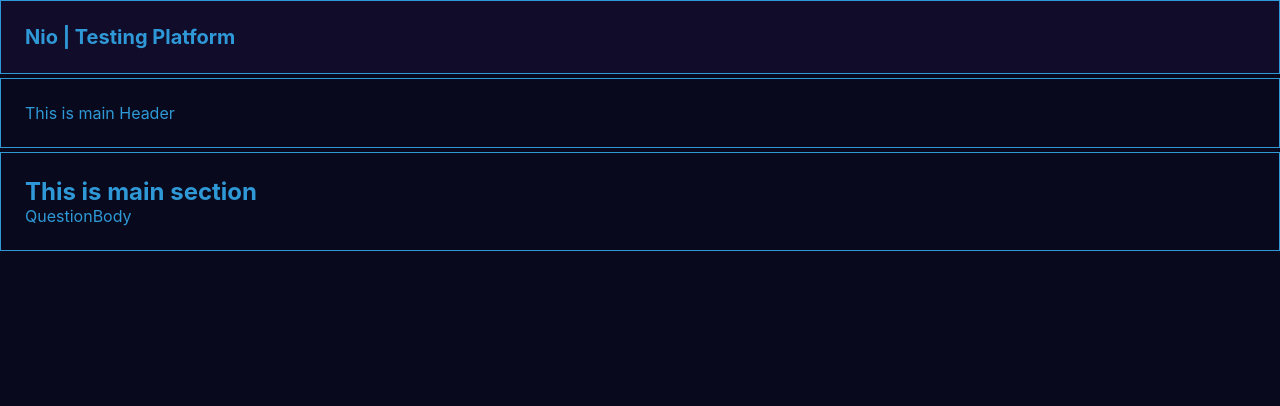
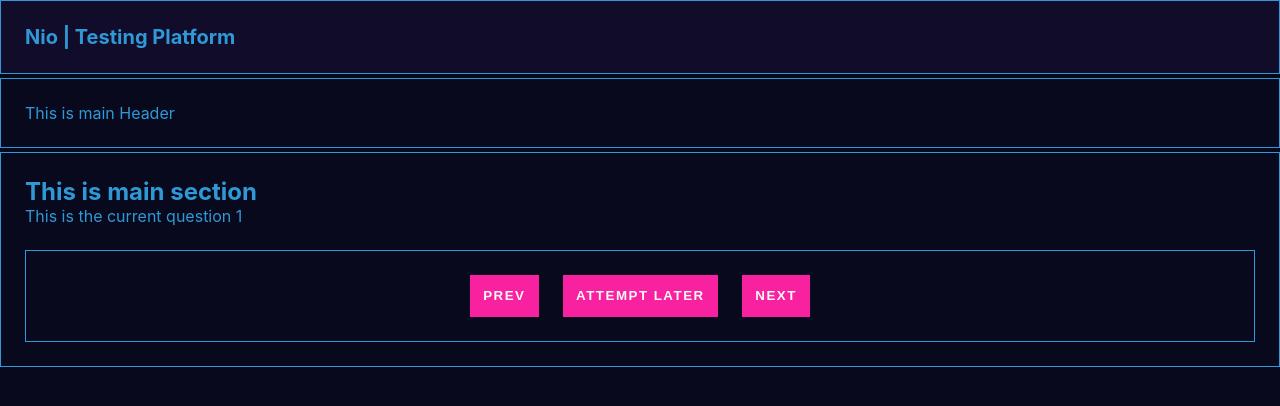
Before and after one commit to booi-dev/test-platform, a React (Create React App) app: page / in a window 1280 px wide. Shown: the top 406 px of the page. Built offline with nearby package versions, Linux system fonts and the light colour scheme.

Commit message:
Create main components

```diff
--- a/src/App.css
+++ b/src/App.css
@@ -61,6 +61,11 @@
   --border-8: 8px;
   --border-10: 10px;
   --border-12: 12px;
+
+  --app-space-sm: 0.5em;
+  --app-space-md: 1em;
+  --app-space-lg: 1.5em;
+  --app-space-2lg: 2em;
 
   --stroke-primary-clr: #2f99d7;
 
--- a/src/components/QuestionBody.js
+++ /dev/null
@@ -1,9 +0,0 @@
-import React from 'react'
-
-function QuestionBody() {
-    return (
-        <div>QuestionBody</div>
-    )
-}
-
-export default QuestionBody
--- /dev/null
+++ b/src/components/actions/ActionsContainer.js
@@ -0,0 +1,17 @@
+import React from 'react';
+import './styles/actions-container.css'
+
+function ActionsContainer(props) {
+
+    const { handleNextQuestion } = props;
+
+    return (
+        <div className='actions-container'>
+            <button className='actions-container__btn' onClick={handleNextQuestion}>PREV</button>
+            <button className='actions-container__btn' >ATTEMPT LATER</button>
+            <button className='actions-container__btn' onClick={handleNextQuestion}>NEXT</button>
+        </div>
+    )
+}
+
+export default ActionsContainer;
--- /dev/null
+++ b/src/components/actions/styles/actions-container.css
@@ -0,0 +1,18 @@
+.actions-container {
+  display: flex;
+  justify-content: center;
+  gap: var(--app-space-lg);
+
+  margin-block-start: var(--app-space-lg);
+  padding: var(--app-space-lg);
+  border: 1px solid var(--stroke-primary-clr);
+}
+
+.actions-container__btn {
+  background-color: var(--accent-primary-clr);
+  padding: var(--app-space-md);
+  border: none;
+  color: var(--text-primary-clr);
+  font-weight: bold;
+  letter-spacing: 1.5px;
+}
--- /dev/null
+++ b/src/components/app/MainApp.js
@@ -0,0 +1,31 @@
+import React, { useState, useEffect } from 'react';
+import QuestionBody from '../question/QuestionBody';
+import ActionsContainer from '../actions/ActionsContainer';
+
+import QUESTION_DATA from '../../data/questionData'
+
+function MainApp() {
+
+    const [questionData, setQuestionData] = useState([])
+    const [testMetaData, setTestMetaData] = useState({})
+    const [currentQuestion, setCurrentQuestion] = useState(1)
+
+    const handleNextQuestion = () => {
+        setCurrentQuestion((prev) => prev + 1)
+    }
+
+    useEffect(() => {
+        setQuestionData(QUESTION_DATA)
+        setCurrentQuestion(QUESTION_DATA[0].questionNumber)
+        setTestMetaData(QUESTION_DATA.length)
+    }, [QUESTION_DATA])
+
+    return (
+        <div>
+            <QuestionBody currentQuestion={currentQuestion} />
+            <ActionsContainer handleNextQuestion={handleNextQuestion} />
+        </div>
+    )
+}
+
+export default MainApp
--- /dev/null
+++ b/src/components/question/QuestionBody.js
@@ -0,0 +1,12 @@
+import React from 'react'
+
+function QuestionBody(props) {
+
+    const { currentQuestion } = props;
+
+    return (
+        <div>This is the current question {currentQuestion}</div>
+    )
+}
+
+export default QuestionBody
--- a/src/data/questionData.js
+++ b/src/data/questionData.js
@@ -3,6 +3,7 @@ const QUESTION_DATA = [
 
     {
         id: '1',
+        questionNumber: 1,
         questionBody: "This is the first question",
         responseOptions: [
             {
@@ -28,6 +29,7 @@ const QUESTION_DATA = [
 
     {
         id: '2',
+        questionNumber: 2,
         questionBody: "This is the first question",
         responseOptions: [
             {
@@ -52,6 +54,7 @@ const QUESTION_DATA = [
     },
     {
         id: '3',
+        questionNumber: 3,
         questionBody: "This is the first question",
         responseOptions: [
             {
@@ -76,6 +79,7 @@ const QUESTION_DATA = [
     },
     {
         id: '4',
+        questionNumber: 4,
         questionBody: "This is the first question",
         responseOptions: [
             {
--- a/src/layouts/main/MainBody.js
+++ b/src/layouts/main/MainBody.js
@@ -1,20 +1,14 @@
-import React, { useState, useEffect } from 'react';
-import QuestionBody from '../../components/QuestionBody';
+import React from 'react';
+import MainApp from '../../components/app/MainApp';
 
 import './main-body.css';
 
-function MainBody(props) {
-
-    const { questionData } = props;
-
-    const [currentQuestion, setCurrentQuestion] = useState(1)
+function MainBody() {
 
     return (
         <div className='main-body'>
             <h2>This is main section</h2>
-            <QuestionBody
-                currentQuestion={currentQuestion}
-            />
+            <MainApp />
         </div>
     )
 }
--- a/src/pages/LandingPage.js
+++ b/src/pages/LandingPage.js
@@ -1,14 +1,12 @@
 import React from 'react';
 import MainHeader from '../layouts/header/MainHeader';
 import MainBody from '../layouts/main/MainBody';
-
-import QUESTION_DATA from '../data/questionData'
 
 function LandingPage() {
     return (
         <div>
             <MainHeader />
-            <MainBody questionData={QUESTION_DATA} />
+            <MainBody />
         </div>
     )
 }
```
Also changed, not shown: src/components/OptionsContainer.js (deleted, +0 -9 lines).
